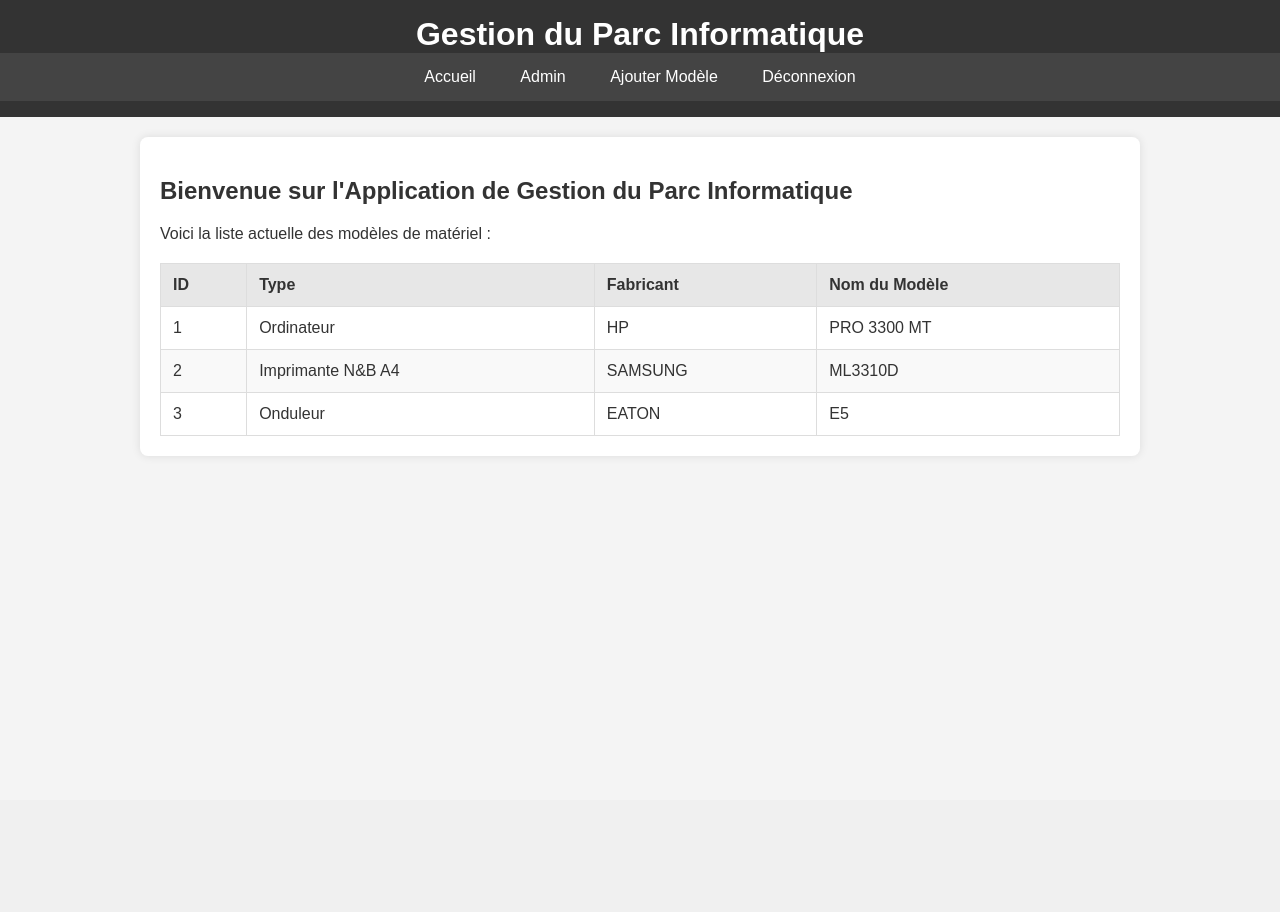
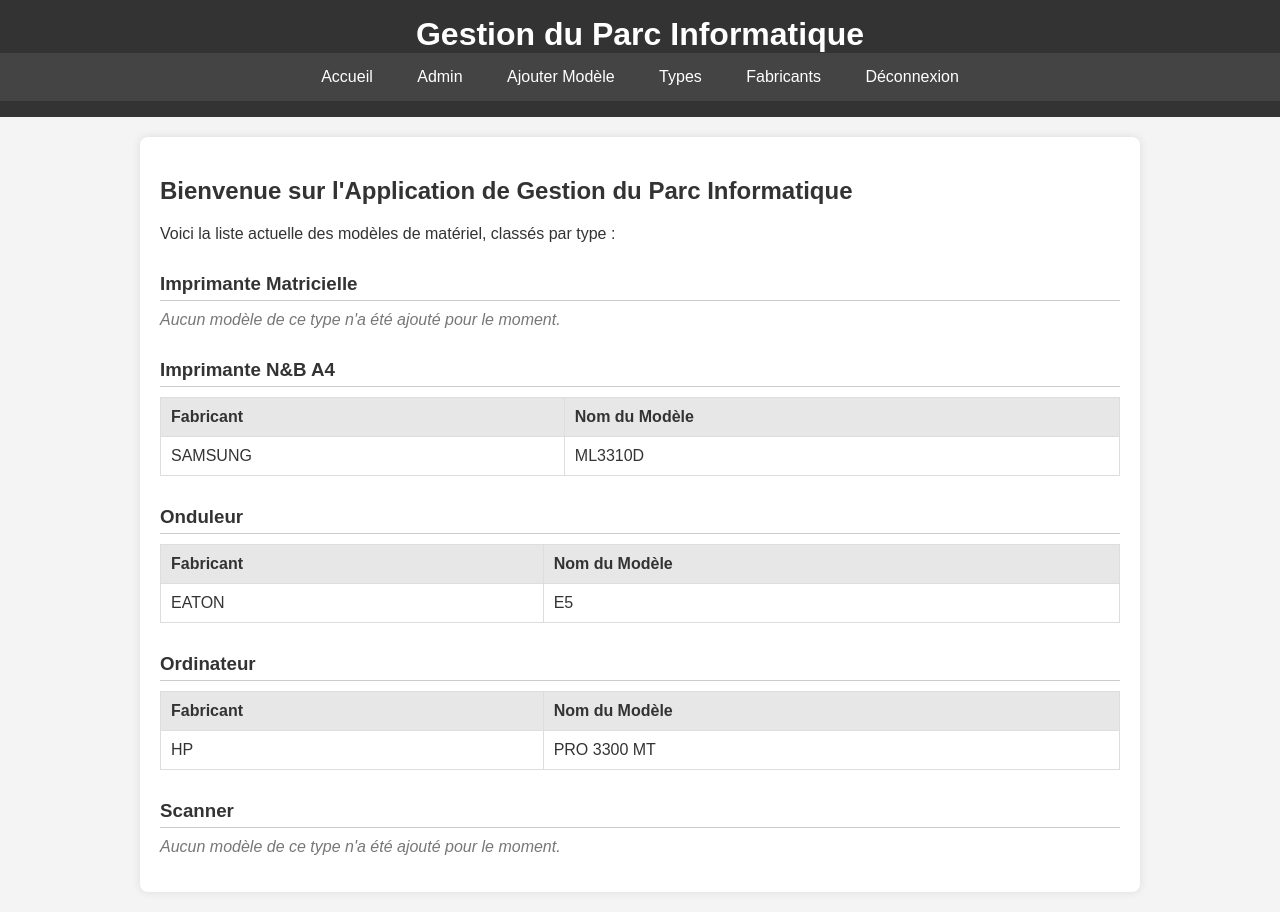
Before and after one commit to the8Proffesional/Project, a Flask app: page / in a window 1280 px wide. Before the commit the page ends 456 px from the top, so only its background shows below. Run offline with Flask 3, Linux system fonts and the light colour scheme; the visitor is signed in with stand-in values (Sample User, id 1).

Commit message:
CATEGORISER PAR TYPE

```diff
--- a/Gestion Materials/app.py
+++ b/Gestion Materials/app.py
@@ -2,6 +2,7 @@ from flask import Flask, render_template, request, redirect, url_for, session, f
 from flask_sqlalchemy import SQLAlchemy
 from functools import wraps # Pour le décorateur login_required
 import os # Pour générer une SECRET_KEY si non définie
+from collections import defaultdict # Importer defaultdict
 
 app = Flask(__name__)
 # Configuration
@@ -57,9 +58,27 @@ def login_required(f):
 # --- Routes Publiques ---
 @app.route('/')
 def index():
-    """Affiche la liste publique des modèles."""
-    all_models = Modele.query.all()
-    return render_template('index.html', models=all_models)
+    """Affiche la liste publique des modèles, groupés par type."""
+    # Récupérer tous les types pour pouvoir les afficher même s'ils n'ont pas de modèles
+    all_types = Type.query.order_by(Type.nom).all()
+    # Récupérer tous les modèles avec leurs informations de type et fabricant préchargées
+    all_models = Modele.query.options(db.joinedload(Modele.type), db.joinedload(Modele.fabricant)).order_by(Modele.type_id, Modele.nom).all()
+
+    # Grouper les modèles par type
+    models_by_type = defaultdict(list)
+    for model in all_models:
+        models_by_type[model.type].append(model)
+
+    # Créer une liste ordonnée pour le template, incluant les types sans modèles
+    grouped_data = []
+    for type_obj in all_types:
+        grouped_data.append({
+            'type': type_obj,
+            'models': models_by_type.get(type_obj, []) # Utiliser get pour gérer les types sans modèles
+        })
+
+    # Renvoyer les données groupées au template
+    return render_template('index.html', grouped_data=grouped_data)
 
 # --- Routes pour la gestion des Modèles (Maintenant sous Admin) ---
 @app.route('/admin/add_model', methods=['GET', 'POST'])
--- a/Gestion Materials/templates/base.html
+++ b/Gestion Materials/templates/base.html
@@ -17,6 +17,8 @@
                 {% if session.logged_in %}
                     <li><a href="{{ url_for('admin_dashboard') }}">Admin</a></li>
                     <li><a href="{{ url_for('add_model') }}">Ajouter Modèle</a></li>
+                    <li><a href="{{ url_for('admin_types') }}">Types</a></li>
+                    <li><a href="{{ url_for('admin_fabricants') }}">Fabricants</a></li>
                     <li><a href="{{ url_for('admin_logout') }}">Déconnexion</a></li>
                 {% else %}
                     <li><a href="{{ url_for('admin_login') }}">Connexion Admin</a></li>
--- a/Gestion Materials/templates/index.html
+++ b/Gestion Materials/templates/index.html
@@ -4,54 +4,73 @@
 
 {% block content %}
     <h2>Bienvenue sur l'Application de Gestion du Parc Informatique</h2>
-    <p>Voici la liste actuelle des modèles de matériel :</p>
+    <p>Voici la liste actuelle des modèles de matériel, classés par type :</p>
 
-    {% if models %}
+    {% if grouped_data %}
         <style>
-            /* Styles spécifiques pour le tableau dans index.html */
+            /* Styles généraux pour les tableaux */
             table {
                 width: 100%;
                 border-collapse: collapse;
-                margin-top: 20px;
+                margin-top: 10px; /* Espace réduit au-dessus de chaque tableau */
+                margin-bottom: 30px; /* Espace après chaque tableau */
             }
             th, td {
                 border: 1px solid #ddd;
-                padding: 12px;
+                padding: 10px; /* Padding ajusté */
                 text-align: left;
             }
             th {
-                background-color: #e7e7e7; /* Un gris plus clair */
+                background-color: #e7e7e7; /* Gris clair pour l'en-tête */
             }
             tr:nth-child(even) {
                 background-color: #f9f9f9;
             }
-            .no-models {
+            h3 {
+                margin-top: 30px; /* Espace avant le titre du type */
+                margin-bottom: 5px;
+                border-bottom: 1px solid #ccc;
+                padding-bottom: 5px;
+            }
+            .no-models-for-type {
+                color: #777;
+                margin-top: 10px;
+                font-style: italic;
+            }
+            .no-models-overall {
                 color: #777;
                 margin-top: 20px;
             }
         </style>
+
+        {% for item in grouped_data %}
+            <h3>{{ item.type.nom }}</h3>
+            {% if item.models %}
                 <table>
                     <thead>
                         <tr>
-                    <th>ID</th>
-                    <th>Type</th>
                             <th>Fabricant</th>
                             <th>Nom du Modèle</th>
-                    <!-- Ajouter ici des colonnes Actions (Modifier/Supprimer) plus tard -->
+                            <!-- ID est retiré -->
+                            <!-- Ajouter ici des colonnes Actions (Modifier/Supprimer) plus tard si nécessaire -->
                         </tr>
                     </thead>
                     <tbody>
-                {% for model in models %}
+                        {% for model in item.models %}
                         <tr>
-                    <td>{{ model.id }}</td>
-                    <td>{{ model.type.nom }}</td>
                             <td>{{ model.fabricant.nom }}</td>
                             <td>{{ model.nom }}</td>
+                            <!-- <td>{{ model.type.nom }}</td> - Redondant car déjà groupé par type -->
                         </tr>
                         {% endfor %}
                     </tbody>
                 </table>
             {% else %}
-        <p class="no-models">Aucun modèle n'a été ajouté pour le moment.</p>
+                <p class="no-models-for-type">Aucun modèle de ce type n'a été ajouté pour le moment.</p>
+            {% endif %}
+        {% endfor %}
+
+    {% else %}
+        <p class="no-models-overall">Aucun type ou modèle n'a été ajouté pour le moment.</p>
     {% endif %}
 {% endblock %}
```
Also changed, not shown: instance/database.db. Lines whose indentation alone changed are shown as unchanged.
